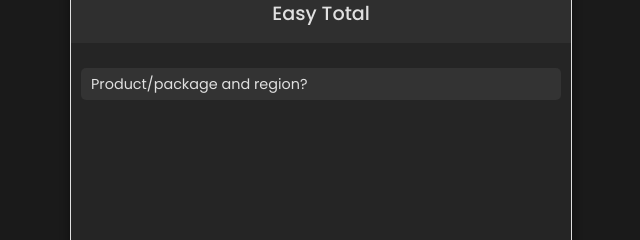
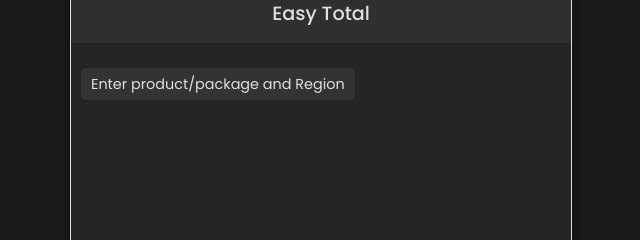
Before and after one commit to dabodose/Pricing, a plain HTML site: page index.html in a window 1280 px wide. Shown: the top 240 px of the page, 319-959 px from the left. Drawn offline with Linux system fonts and the light colour scheme.

Commit message:
Update index.html

```diff
--- a/index.html
+++ b/index.html
@@ -39,7 +39,7 @@
         }
         #chat-container {
             padding: 10px;
-            height: calc(100% - 90px); /* Adjusted height to account for smaller input group */
+            height: calc(100% - 80px); /* Adjusted to account for smaller input group and container border */
             overflow-y: auto;
             background-color: #252525;
             font-size: 0.9em;
@@ -63,8 +63,8 @@
         .message-content {
             padding: 6px 10px;
             border-radius: 5px;
-            display: block; /* Full width for custom rendering */
-            max-width: 100%;
+            display: inline-block; /* Allow dynamic sizing */
+            max-width: 70%; /* Restore dynamic sizing */
         }
         .user-message {
             text-align: right; /* Align content to the right */
@@ -150,7 +150,7 @@
             gap: 10px;
             padding: 10px;
             background-color: #2f2f2f;
-            margin-bottom: 10px; /* Add margin to prevent touching the bottom */
+            margin-bottom: 5px; /* Reduced margin to bring it up */
         }
         #user-input {
             flex: 1;
@@ -162,7 +162,7 @@
             font-size: 0.9em;
             font-family: 'Poppins', sans-serif; /* Explicitly set font */
             resize: none; /* Prevent resizing */
-            height: 30px; /* Reduced height */
+            height: 30px; /* Keep height */
             line-height: 1.2; /* Match the line height for consistency */
             overflow-y: auto; /* Allow scrolling if needed */
             box-sizing: border-box;
@@ -208,7 +208,7 @@
     <div class="container">
         <h2>Easy Total</h2>
         <div id="chat-container">
-            <div class="message assistant-message"><div class="message-content">Product/package and region?</div></div>
+            <div class="message assistant-message"><div class="message-content">Enter product/package and Region</div></div>
         </div>
         <div class="input-group">
             <textarea id="user-input" placeholder="E.g., Quad in Alberta"></textarea>
@@ -222,7 +222,7 @@
 
         // Store conversation history
         let conversationHistory = [
-            { role: 'assistant', content: 'Product/package and region?' }
+            { role: 'assistant', content: 'Enter product/package and Region' }
         ];
 
         function renderResponse(reply) {
```
